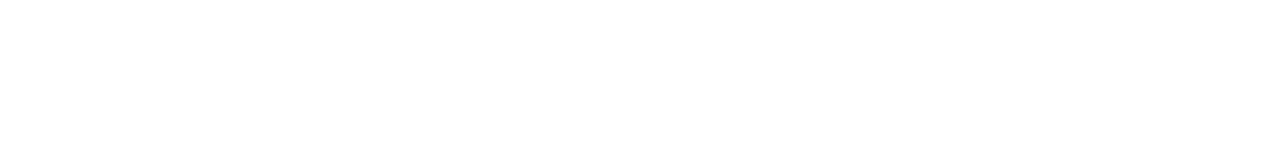
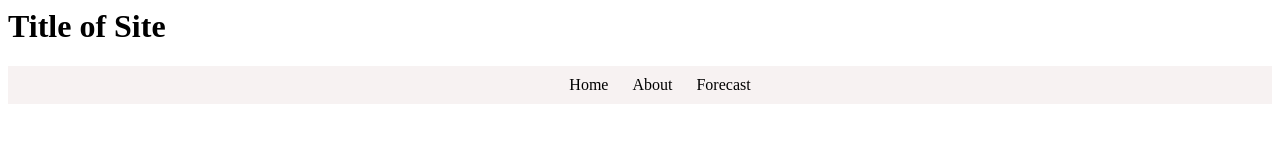
Before and after one commit to sodrop02/INST-377-Group-Project, a plain HTML site: page projectfunction.html in a window 1280 px wide. Drawn offline with Linux system fonts and the light colour scheme.

Commit message:
created nav bar

```diff
--- a/projectfunction.html
+++ b/projectfunction.html
@@ -1,3 +1,27 @@
 <html>
+   <head>
+    <title>Pollen Forecast</title>
+    <link rel="stylesheet" href = "styling.css">
+   </head>
+<body>
+    <header>
+        <h1> Title of Site </h1>
+    </header>
+    <nav id = "mainNav">
+        <ul>
+            <li> <a href="home.html">Home</a> </li>
+            <li> <a href="about.html">About</a></li>
+            <li> <a href="projectfunction.html">Forecast </a></li>
+        </ul>
+    </nav>
+    <div id = forcastContainer>
 
+    </div>
+    <div id = pollenCalender>
+
+    </div>
+    <div id = pollenBreakdown>
+
+    </div>
+</body>
 </html>
--- /dev/null
+++ b/styling.css
@@ -0,0 +1,19 @@
+nav{
+    background-color: rgb(247, 242, 242);
+    text-align: center;
+}
+
+nav li:hover{
+    background-color: rgb(224, 158, 254);
+
+}
+nav ul li{
+    list-style-type: None;
+    display: inline-block;
+    padding: 10px;
+    text-align: center;
+}
+a{
+    text-decoration: none;
+    color: black;
+}
```
Also changed, not shown: about.html (added), home.html (added).
